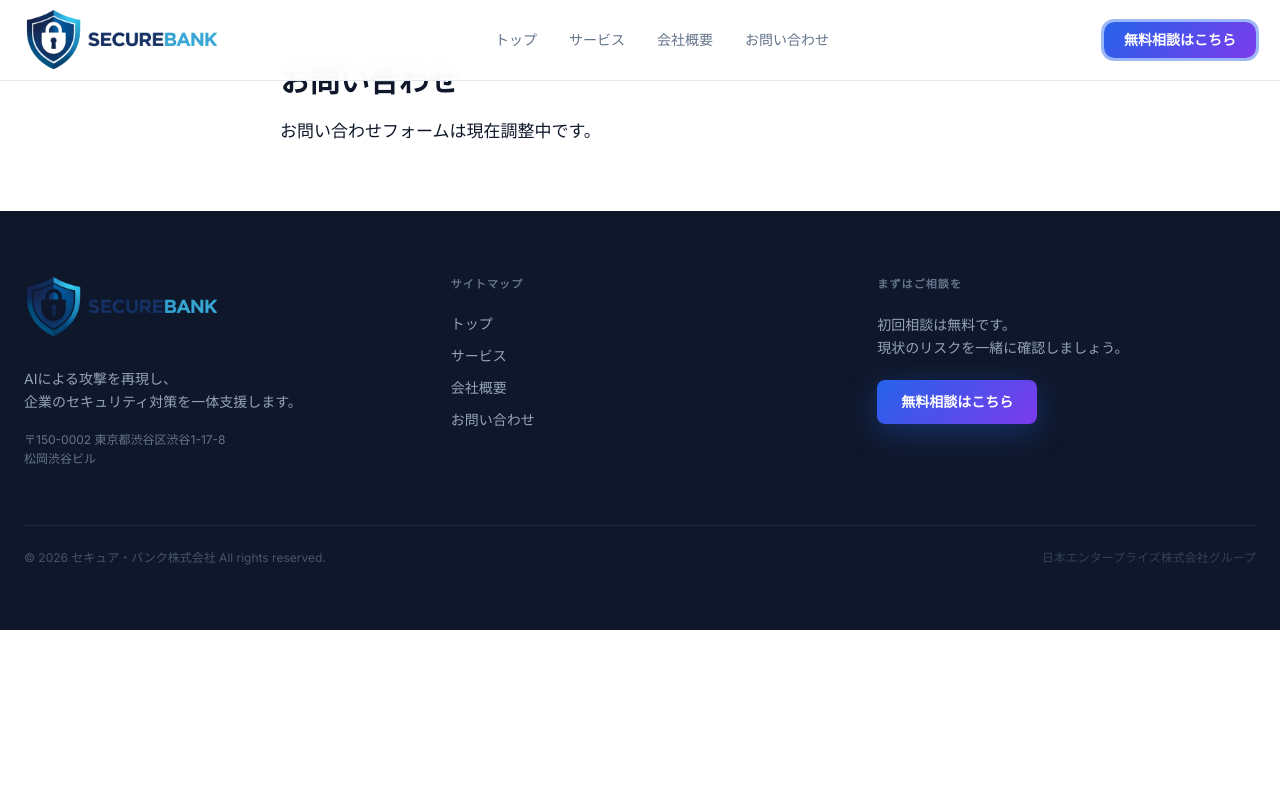
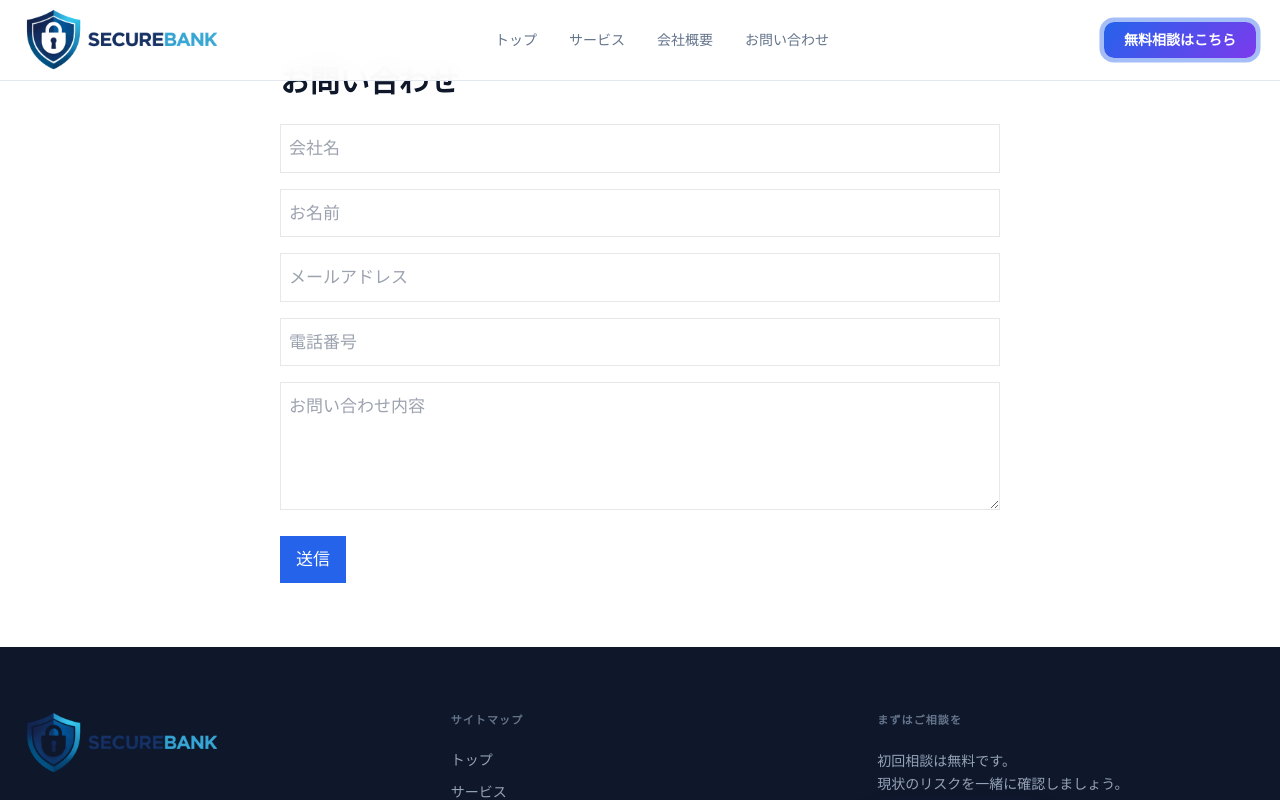
Before and after one commit to gokonishi/securebank-site, a Next.js app: page /contact in a window 1280 px wide. Shown: the top 800 px of the page. Built offline with nearby package versions, Linux system fonts and the light colour scheme.

Commit message:
Add contact form

```diff
--- a/src/app/contact/page.tsx
+++ b/src/app/contact/page.tsx
@@ -1,15 +1,75 @@
-import type { Metadata } from "next";
+"use client";
 
-export const metadata: Metadata = {
-  title: "お問い合わせ | セキュアバンク株式会社",
-  description: "セキュアバンク株式会社へのお問い合わせページです。",
-};
+import { useState } from "react";
 
 export default function ContactPage() {
+  const [form, setForm] = useState({
+    company: "",
+    name: "",
+    email: "",
+    phone: "",
+    message: "",
+  });
+
+  const [loading, setLoading] = useState(false);
+  const [result, setResult] = useState("");
+
+  const handleChange = (e: any) => {
+    setForm({ ...form, [e.target.name]: e.target.value });
+  };
+
+  const handleSubmit = async (e: any) => {
+    e.preventDefault();
+    setLoading(true);
+    setResult("");
+
+    try {
+      const res = await fetch("/api/contact", {
+        method: "POST",
+        headers: {
+          "Content-Type": "application/json",
+        },
+        body: JSON.stringify(form),
+      });
+
+      const data = await res.json();
+
+      if (data.ok) {
+        setResult("送信しました！");
+        setForm({
+          company: "",
+          name: "",
+          email: "",
+          phone: "",
+          message: "",
+        });
+      } else {
+        setResult("送信に失敗しました");
+      }
+    } catch (error) {
+      setResult("エラーが発生しました");
+    }
+
+    setLoading(false);
+  };
+
   return (
     <main className="mx-auto max-w-3xl px-6 py-16">
-      <h1 className="text-3xl font-bold">お問い合わせ</h1>
-      <p className="mt-4">お問い合わせフォームは現在調整中です。</p>
+      <h1 className="text-3xl font-bold mb-6">お問い合わせ</h1>
+
+      <form onSubmit={handleSubmit} className="space-y-4">
+        <input name="company" placeholder="会社名" value={form.company} onChange={handleChange} className="w-full border p-2" />
+        <input name="name" placeholder="お名前" value={form.name} onChange={handleChange} className="w-full border p-2" />
+        <input name="email" placeholder="メールアドレス" value={form.email} onChange={handleChange} className="w-full border p-2" />
+        <input name="phone" placeholder="電話番号" value={form.phone} onChange={handleChange} className="w-full border p-2" />
+        <textarea name="message" placeholder="お問い合わせ内容" value={form.message} onChange={handleChange} className="w-full border p-2 h-32" />
+
+        <button type="submit" disabled={loading} className="bg-blue-600 text-white px-4 py-2">
+          {loading ? "送信中..." : "送信"}
+        </button>
+      </form>
+
+      {result && <p className="mt-4">{result}</p>}
     </main>
   );
 }
```
